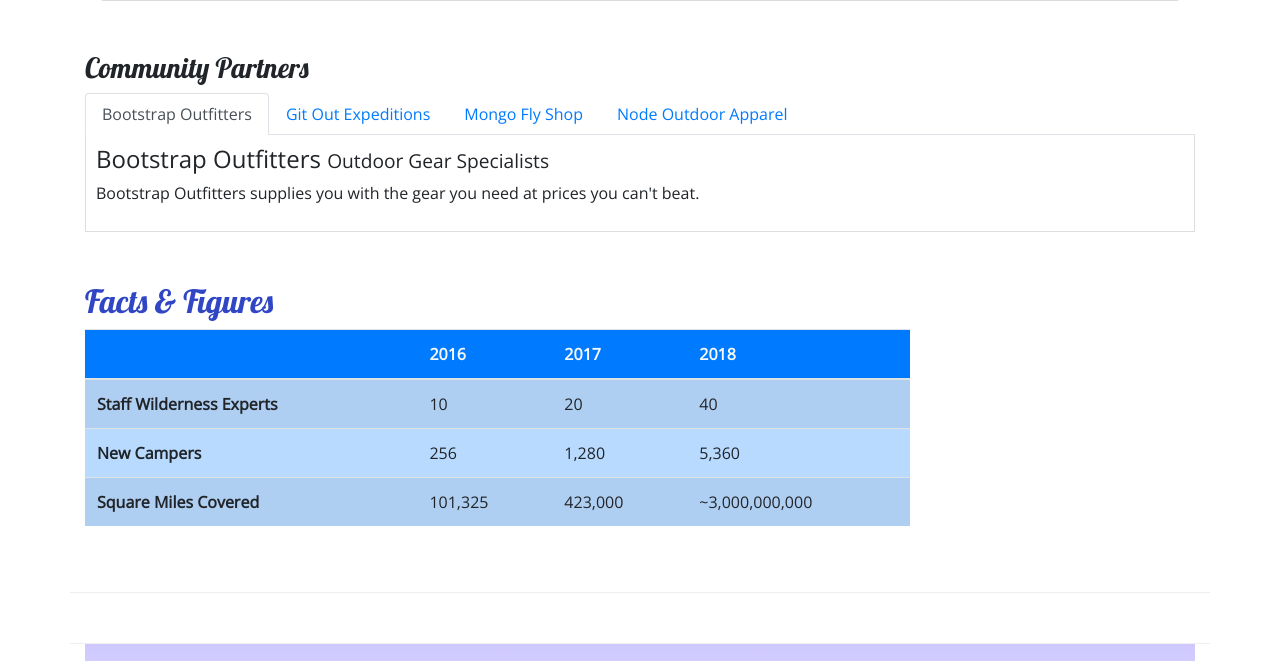
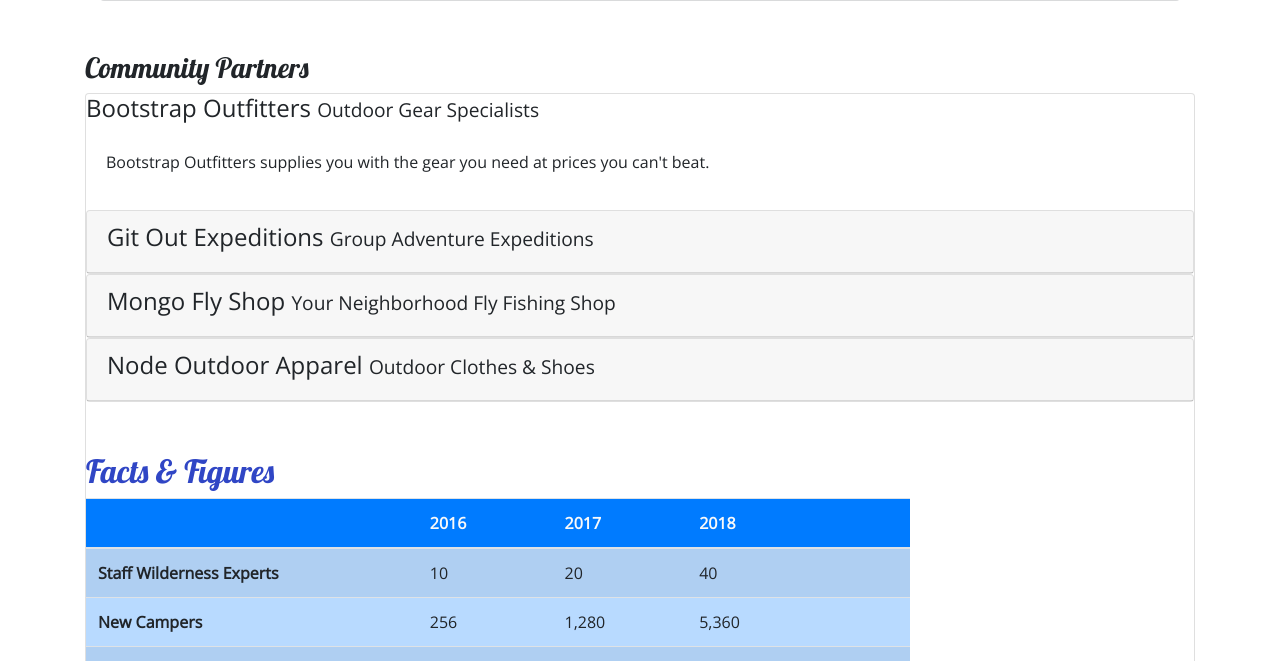
Before and after one commit to Havasneeze/nucampsite, a website: page aboutus.html in a window 1280 px wide. Shown: the part 868-1529 px from the top of the page. Drawn offline with nearby package versions, Linux system fonts and the light colour scheme.

Commit message:
accordion

```diff
--- a/CSS/styles.css
+++ b/CSS/styles.css
@@ -39,9 +39,3 @@
     background-image: linear-gradient(#CEC8FF, white);
     padding: 20px 0;
 }
-
-.tab-content {
-    border: 1px solid #DDD;
-    border-top: none;
-    padding: 10px;
-}
--- a/aboutus.html
+++ b/aboutus.html
@@ -109,39 +109,63 @@
         <div class="row row-content">
             <div class="col">
                 <h3>Community Partners</h3>
-                <ul class="nav nav-tabs">
-                    <li class="nav-item">
-                        <a class="nav-link active" href="#bootstrap" role="tab" data-toggle="tab">Bootstrap Outfitters</a>
-                    </li>
-                    <li class="nav-item">
-                        <a class="nav-link" href="#git" role="tab" data-toggle="tab">Git Out Expeditions</a>
-                    </li>
-                    <li class="nav-item">
-                        <a class="nav-link" href="#mongo" role="tab" data-toggle="tab">Mongo Fly Shop</a>
-                    </li>
-                    <li class="nav-item">
-                        <a class="nav-link" href="#node" role="tab" data-toggle="tab">Node Outdoor Apparel</a>
-                    </li>
-                </ul>
 
-            <div class="tab-content">
-                <div role="tabpanel" class="tab-pane fade show active" id="bootstrap">
-                    <h4>Bootstrap Outfitters <small>Outdoor Gear Specialists</small></h4>
-                    <p class= "d-none d-sm-block">Bootstrap Outfitters supplies you with the gear you need at prices you can't beat.</p>
+            <div id="accordion">
+                <div class="card">
+                    <div role="tab" clas="card-header">
+                        <h4>
+                            <a data-toggle="collapse" data-target="#bootstrap">
+                            Bootstrap Outfitters <small>Outdoor Gear Specialists</small>
+                            </a>
+                        </h4>
+                    <div class="collapse show" id="bootstrap" data-parent="#accordion">
+                        <div class="card-body">
+                            <p class= "d-none d-sm-block">Bootstrap Outfitters supplies you with the gear you need at prices you can't beat.</p>
+                        </div>
+                    </div>
                 </div>
-                <div role="tabpanel" class="tab-pane fade" id="git">
-                    <h4>Git Out Expeditions <small>Group Adventure Expeditions</small></h4>
-                    <p class= "d-none d-sm-block">Join Git Out Expeditions to explore new horizons with a group of other adventurers!</p>
+                <div class="card">
+                    <div role="tab" class="card-header">
+                        <h4>
+                            <a class="collapsed" data-toggle="collapse" data-target="#git">
+                                Git Out Expeditions <small>Group Adventure Expeditions</small>
+                            </a>
+                        </h4>
+                        <div class="collapse" id="git" data-parent="#accordion">
+                            <div class="card-body">
+                                <p class="d-none d-sm-block">Join Git Out Expeditions to explore new horizons with a group of other adventurers!</p>
+                           </div>
+                        </div>
+                    </div>
                 </div>
-                <div role="tabpanel" class="tab-pane fade" id="mongo">
-                    <h4>Mongo Fly Shop <small>Your Neighborhood Fly Fishing Shop</small></h4>
-                    <p class= "d-none d-sm-block">Need a new fishing pole, a tacklebox, or flies of all kinds? Stop by Mongo Fly Shop.</p>
+                <div class="card">
+                    <div role="tab" class="card-header">
+                        <h4>
+                            <a class="collapsed" data-toggle="collapse" data-target="#mongo">
+                                Mongo Fly Shop <small>Your Neighborhood Fly Fishing Shop</small>
+                            </a>
+                        </h4>
+                        <div class="collapse" id="mongo" data-parent="#accordion">
+                            <div class="card-body">
+                                <p class="d-none d-sm-block">Need a new fishing pole, a tacklebox, or flies of all kinds? Stop by Mongo Fly Shop.</p>
+                            </div>
+                        </div>
+                    </div>
                 </div>
-                <div role="tabpanel" class="tab-pane fade" id="node">
-                    <h4>Node Outdoor Apparel <small>Outdoor Clothes & Shoes</small></h4>
-                    <p class= "d-none d-sm-block">From polar fleeces to swimsuits, hiking boots to waders, a visit to Node will be sure to get you covered.</p>
+                <div class="card">
+                    <div role="tab" class="card-header">
+                        <h4>
+                            <a class="collapsed" data-toggle="collapse" data-target="#node">
+                                Node Outdoor Apparel <small>Outdoor Clothes & Shoes</small>
+                            </a>
+                        </h4>
+                        <div class="collapse" id="node" data-parent="#accordion">
+                            <div class="card-body">
+                                <p class="d-none d-sm-block">From polar fleeces to swimsuits, hiking boots to waders, a visit to Node will be sure to get you covered.</p>
+                            </div>
+                        </div>
+                    </div>
                 </div>
-            </div>
 
 
     <div class="row row-content">
```
